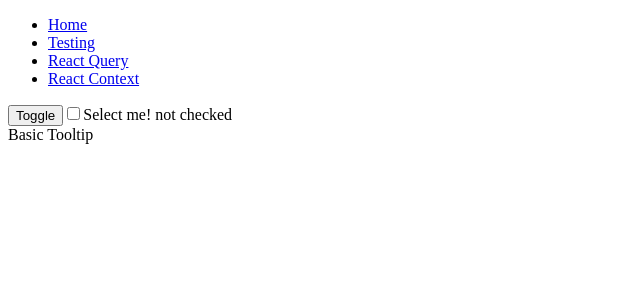
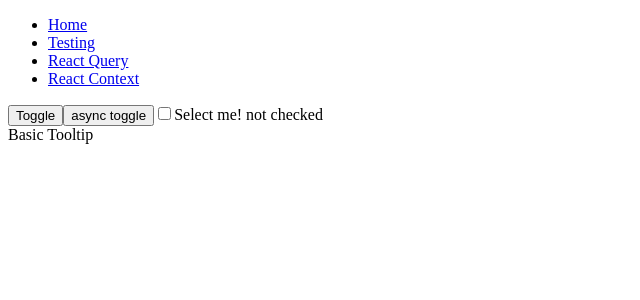
Before and after one commit to mariobrusarosco/monorepo, a React (Vite) app in the folder apps/playground/: page /testing in a window 1280 px wide. Shown: the top 300 px of the page, without its empty margins (0-640 px from the left). Built offline with nearby package versions, Linux system fonts and the light colour scheme.

Commit message:
[LEARNING - TESTING]: Test a Component that calls/performs an async action

```diff
--- /dev/null
+++ b/apps/playground/src/app/domains/testing/components/async-toggle.tsx
@@ -0,0 +1,12 @@
+import { useToogle } from '../hooks/use-toggle';
+
+export const AsyncToggle = () => {
+  const { isVisible, waitFourSecondsAndToggle } = useToogle();
+
+  return (
+    <>
+      <button onClick={waitFourSecondsAndToggle}>async toggle</button>
+      {isVisible && <h1>Async Hello!</h1>}
+    </>
+  );
+};
--- a/apps/playground/src/app/domains/testing/screens/testing.tsx
+++ b/apps/playground/src/app/domains/testing/screens/testing.tsx
@@ -1,3 +1,4 @@
+import { AsyncToggle } from '../components/async-toggle';
 import { Checkbox } from '../components/checkbox';
 import { Toggle } from '../components/toggle';
 import { Tooltip } from '../components/tooltip';
@@ -6,6 +7,7 @@ export const Testing = () => {
   return (
     <div>
       <Toggle />
+      <AsyncToggle />
       <Checkbox label="Select me!" />
       <Tooltip />
     </div>
```
Also changed, not shown: 1 other file (tests, documents, lock files or other folders).
